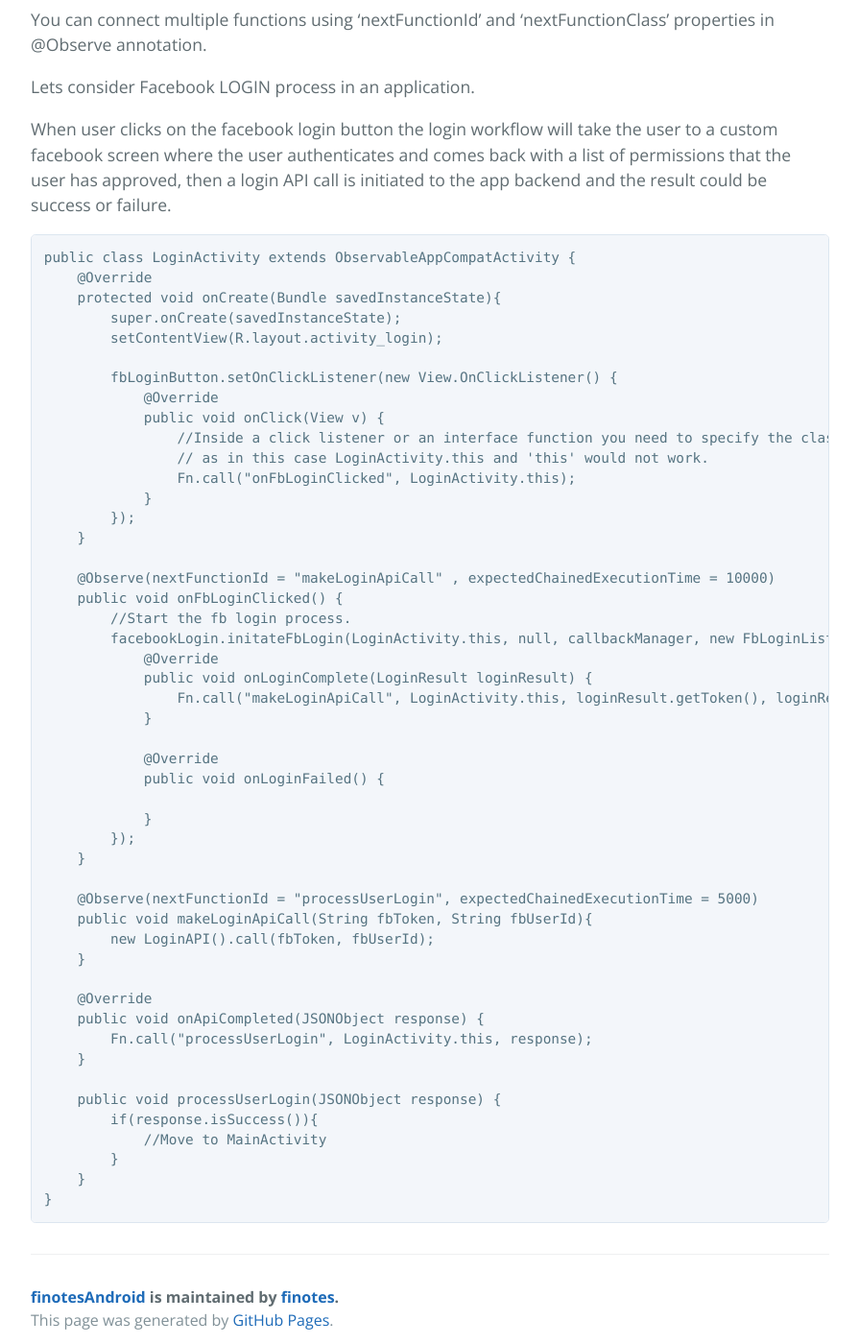
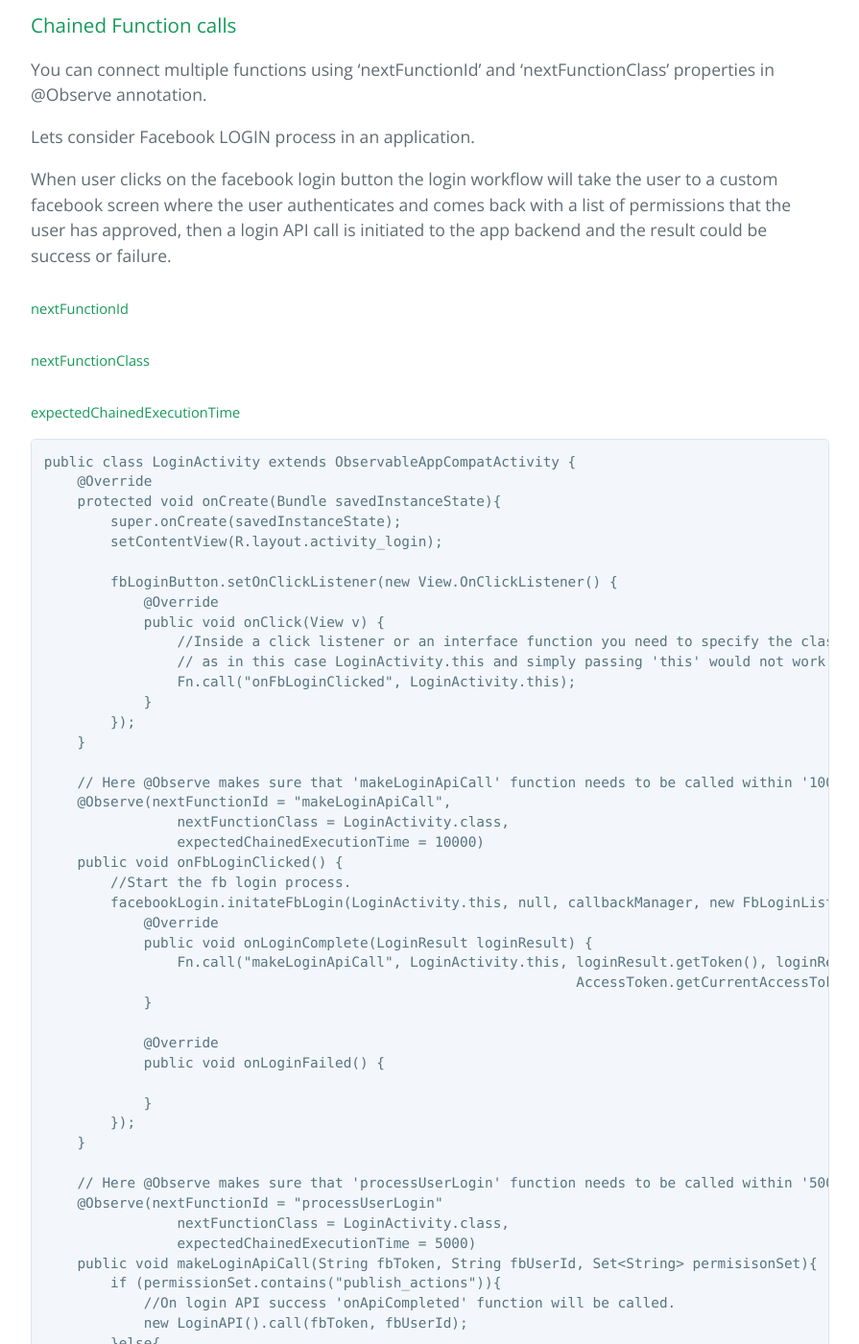
Before and after one commit to finotes/finotes.github.io, a Jekyll site: the page built from _posts/2018-01-19-android-java-docs.md, in a window 1280 px wide and 1400 px high, scrolled down 8100 px. Shown: the whole window at 96% size, without its empty margins (192-1087 px from the left). Built offline with Jekyll 4.4.1, drawn with Linux system fonts in a browser that asks for light colours; some of the changed text lies outside the part shown.

Commit message:
Update 2018-01-19-android-java-docs.md

````diff
--- a/_posts/2018-01-19-android-java-docs.md
+++ b/_posts/2018-01-19-android-java-docs.md
@@ -336,6 +339,10 @@ Lets consider Facebook LOGIN process in an application.
 
 When user clicks on the facebook login button the login workflow will take the user to a custom facebook screen where the user authenticates and comes back with a list of permissions that the user has approved, then a login API call is initiated to the app backend and the result could be success or failure.
 
+##### nextFunctionId
+##### nextFunctionClass
+##### expectedChainedExecutionTime
+
 ```Java
 public class LoginActivity extends ObservableAppCompatActivity {
     @Override
@@ -347,19 +354,23 @@ public class LoginActivity extends ObservableAppCompatActivity {
             @Override
             public void onClick(View v) {
                 //Inside a click listener or an interface function you need to specify the class object
-                // as in this case LoginActivity.this and 'this' would not work.
+                // as in this case LoginActivity.this and simply passing 'this' would not work.
                 Fn.call("onFbLoginClicked", LoginActivity.this);
             }
         });
     }
 
-    @Observe(nextFunctionId = "makeLoginApiCall" , expectedChainedExecutionTime = 10000)
+    // Here @Observe makes sure that 'makeLoginApiCall' function needs to be called within '10000' milliseconds.
+    @Observe(nextFunctionId = "makeLoginApiCall",
+                nextFunctionClass = LoginActivity.class,
+                expectedChainedExecutionTime = 10000)
     public void onFbLoginClicked() {
         //Start the fb login process.
         facebookLogin.initateFbLogin(LoginActivity.this, null, callbackManager, new FbLoginListener() {
             @Override
             public void onLoginComplete(LoginResult loginResult) {
-                Fn.call("makeLoginApiCall", LoginActivity.this, loginResult.getToken(), loginResult.getUserId());
+                Fn.call("makeLoginApiCall", LoginActivity.this, loginResult.getToken(), loginResult.getUserId(),
+                                                                AccessToken.getCurrentAccessToken().getPermissions());
             }
 
             @Override
@@ -369,9 +380,17 @@ public class LoginActivity extends ObservableAppCompatActivity {
         });
     }
 
-    @Observe(nextFunctionId = "processUserLogin", expectedChainedExecutionTime = 5000)
-    public void makeLoginApiCall(String fbToken, String fbUserId){
-        new LoginAPI().call(fbToken, fbUserId);
+    // Here @Observe makes sure that 'processUserLogin' function needs to be called within '5000' milliseconds.
+    @Observe(nextFunctionId = "processUserLogin"
+                nextFunctionClass = LoginActivity.class,
+                expectedChainedExecutionTime = 5000)
+    public void makeLoginApiCall(String fbToken, String fbUserId, Set<String> permisisonSet){
+        if (permissionSet.contains("publish_actions")){
+            //On login API success 'onApiCompleted' function will be called.
+            new LoginAPI().call(fbToken, fbUserId);
+        }else{
+            //Toast to user "Publish permission is required"
+        }
     }
 
     @Override
@@ -386,3 +405,7 @@ public class LoginActivity extends ObservableAppCompatActivity {
     }
 }
 ```
+
+Here, incase the facebook Login is failed or is delayed by more than 10000 milliseconds, corresponding issues will be raised.
+Also, after facebook login, if the Login API call is not returned or is delayed by more than 5000 milliseconds then, corresponding issues will be raised.
+In case of function chaining you need to use 'expectedChainedExecutionTime' and not 'expectedExecutionTime' to specify the expected time required for chained function to be called.
````
Also changed, not shown: other parts of _posts/2018-01-19-android-java-docs.md (+3 -0 lines).
